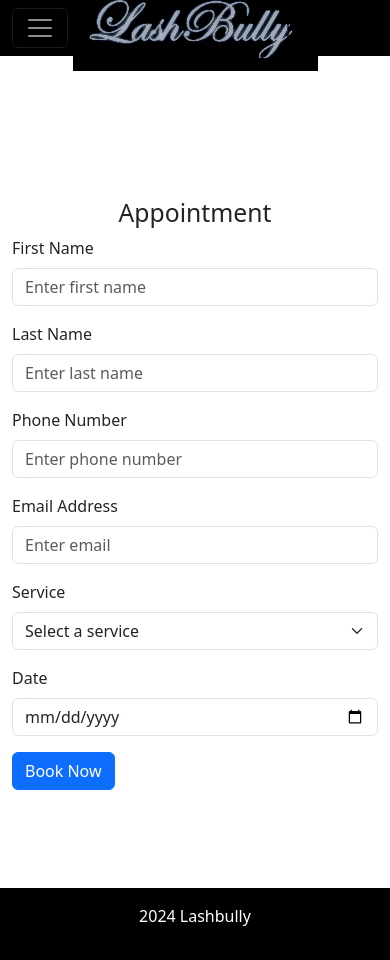
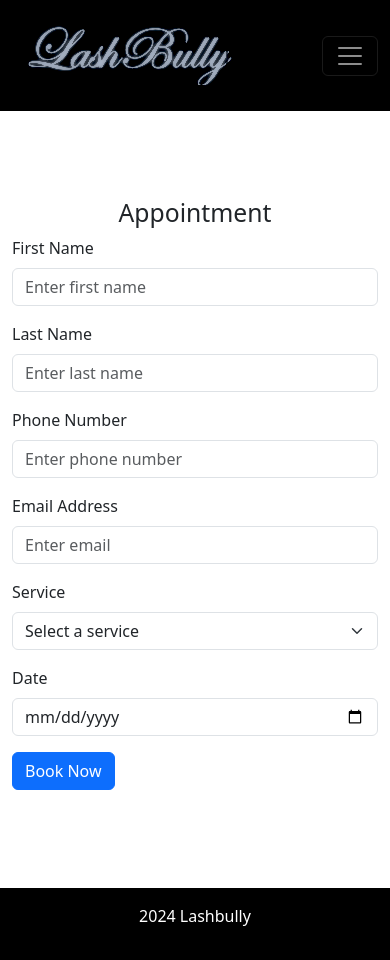
Before and after one commit to Mani0223/lash-site, a plain HTML site: page appointment.html in a window 390 px wide. Drawn offline with nearby package versions, Linux system fonts and the light colour scheme.

Commit message:
Update appointment.html

```diff
--- a/appointment.html
+++ b/appointment.html
@@ -29,14 +29,7 @@
         body {
           padding-top: 150px; /* Adjust padding on smaller screens */
         }
-        .navbar-brand {
-          position: absolute;
-          left: 0;
-          margin: 0 auto;
-          width: 100%;
-          text-align: center;
-        }
-      }
+
    </style>
 </head>
 <body>
```
